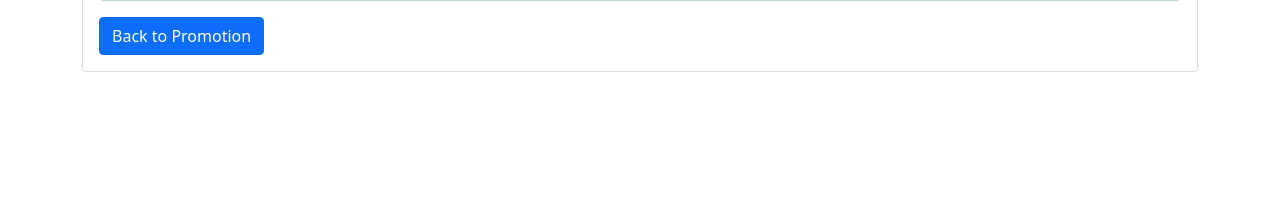
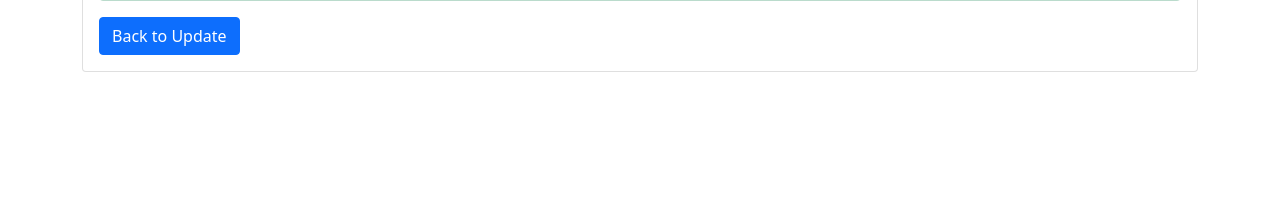
Before and after one commit to itattender2025/attender, a Django app: template templates/promotion_success.html in a window 1280 px wide. Shown: the part 197-404 px from the top of the page. Run offline with Django 5.2, Linux system fonts and the light colour scheme; the template is opened without the code that fills it, so the values that code supplies are empty.

Commit message:
Update promotion_success.html

```diff
--- a/templates/promotion_success.html
+++ b/templates/promotion_success.html
@@ -17,7 +17,7 @@
                     <p>Successfully promoted {{ student_count }} students to new collection:</p>
                     <h4>{{ new_collection }}</h4>
                 </div>
-                <a href="{% url 'promotion_dashboard' %}" class="btn btn-primary">Back to Promotion</a>
+                <a href="{% url 'update_options' %}" class="btn btn-primary">Back to Update</a>
             </div>
         </div>
     </div>
```
